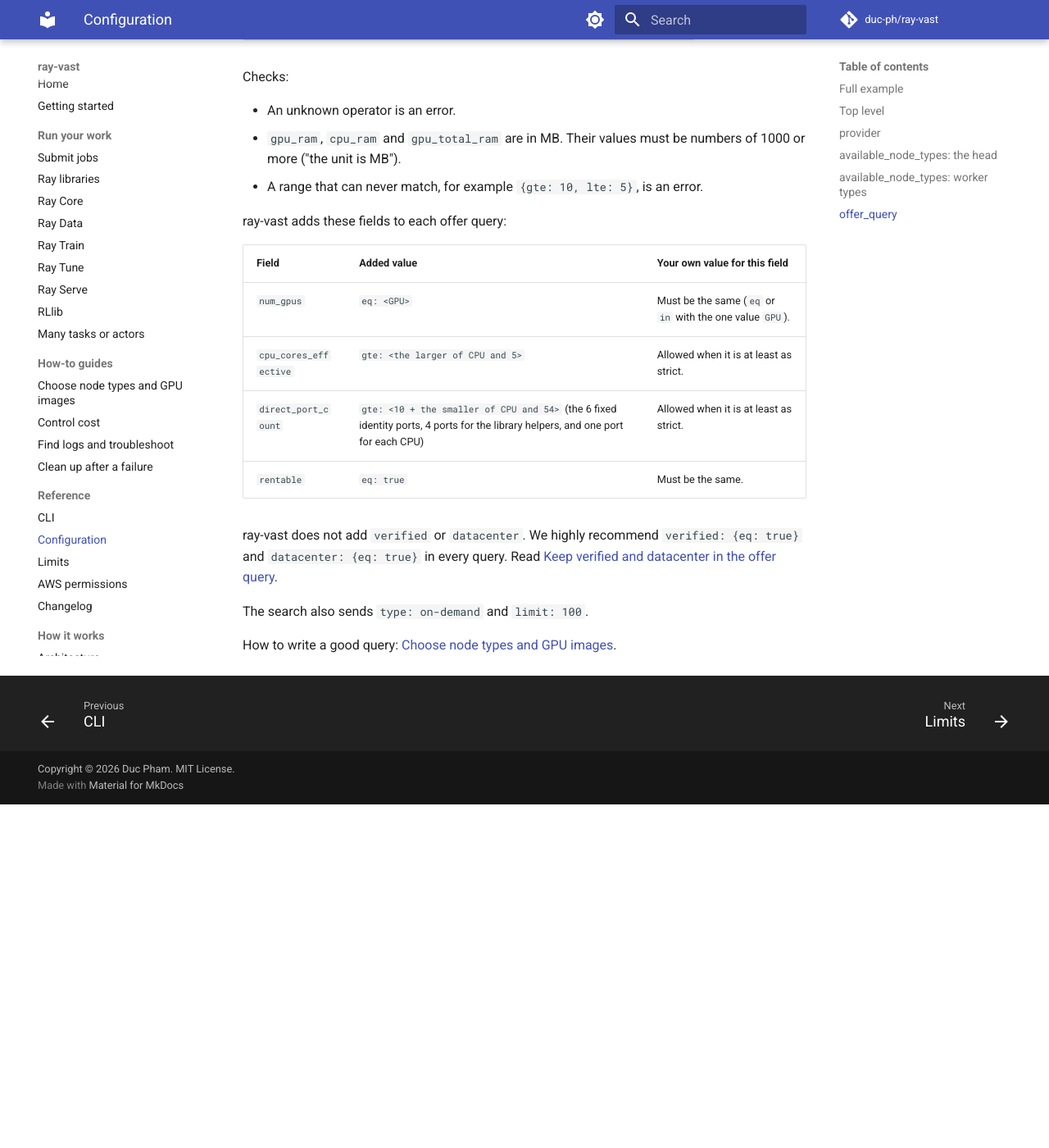
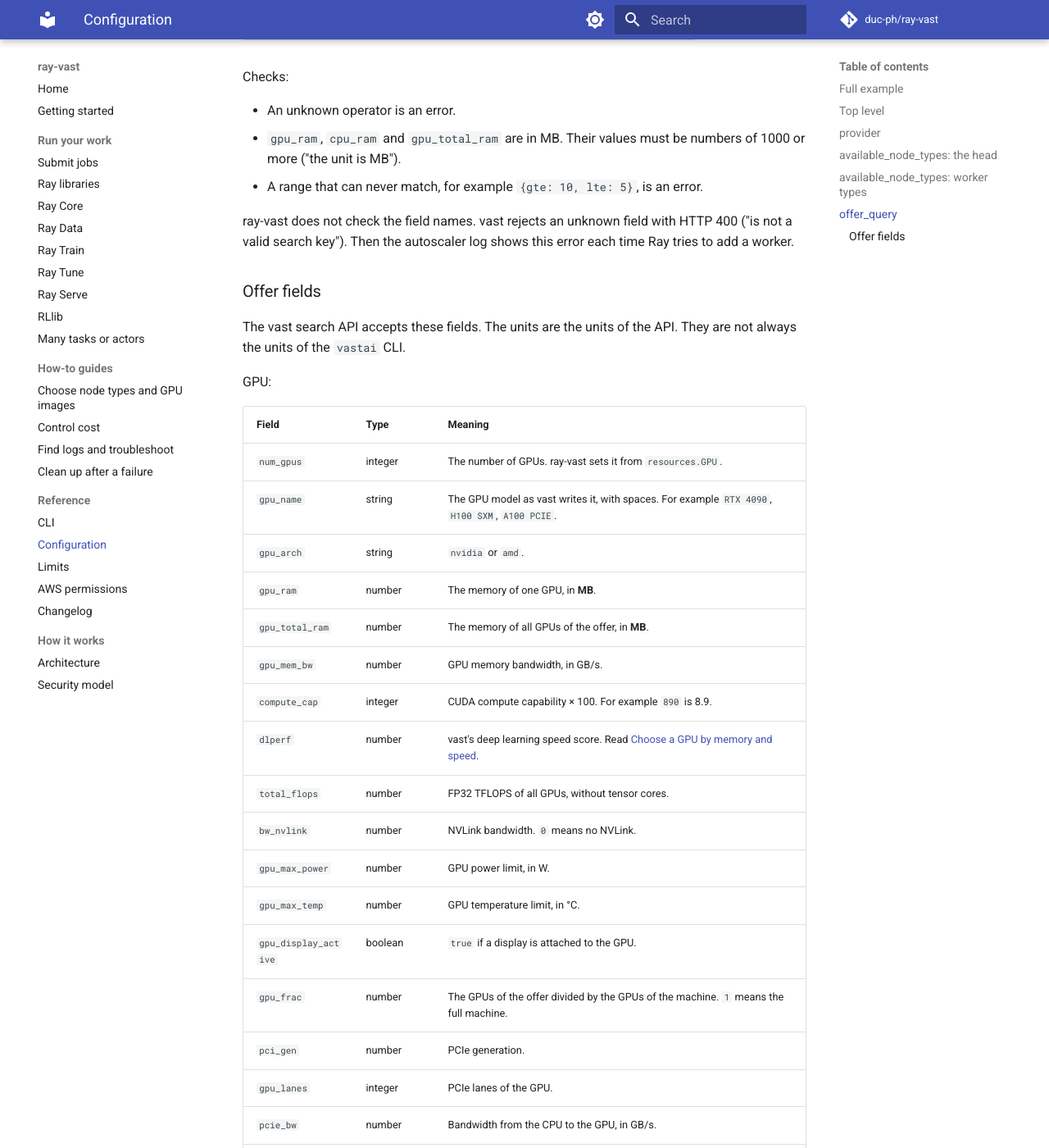
Before and after one commit to duc-ph/ray-vast, an MkDocs documentation site: the page built from docs/reference/configuration.md, in a window 1280 px wide and 1400 px high, scrolled down 3770 px. Shown: the whole window at 82% size. Built offline with MkDocs 1.6.1 and Material for MkDocs 9.7.7, drawn with Linux system fonts in a browser that asks for light colours; comment, search, counter and statistics services are not loaded; before the commit the page ends 4751 px from its top, so only the background shows below that; some of the changed text lies outside the part shown.

Commit message:
docs: list all vast offer fields in the configuration reference
The reference now lists each field that the vast search API accepts, with
its unit. The how-to points to the list instead of a partial table.

```diff
--- a/docs/how-to/node-types.md
+++ b/docs/how-to/node-types.md
@@ -119,17 +119,10 @@
 - Do not use `total_flops`. It is FP32 speed without tensor cores.
 - `verified` and `datacenter` in the offer query remove many offers. A narrow offer query can match no offer.
 
-## Optional fields
+## Other fields
 
-| Field | Use |
-|---|---|
-| `inet_down: {gte: 500}`, `inet_up: {gte: 500}` | Network speed in Mb/s. A fast download pulls the image sooner. A fast network moves Ray objects between hosts sooner. |
-| `static_ip: {eq: true}` | For long jobs. When the IP of a worker changes, ray-vast destroys the worker. |
-| `geolocation: {in: [US]}` | Location of the host. |
-| `reliability2: {gte: 0.98}` | vast's reliability score of the host. |
-| `dph_total: {lte: 0.5}` | Price limit for one instance, in $/hour. |
-
-ray-vast does not add the network speed fields. Add them to the offer query when your jobs need them.
+All the vast offer fields, with their units, are in [Offer fields](../reference/configuration.md#offer-fields).
+ray-vast does not add the network speed fields `inet_down` and `inet_up`. Add them to the offer query when your jobs need them.
 
 The provider sorts the offers by `dph_total`, the cheapest first. Read [How the provider picks an offer](../explanation/architecture.md#how-the-provider-picks-an-offer).
 
@@ -204,4 +197,4 @@
 
 `up` also takes longer with a big image, because the head pulls it. In our tests, `up` took 8 to 10 minutes with the 18 GB GPU image, and 2.5 to 6.5 minutes with the CPU image.
 
-To pull faster, add `inet_down: {gte: 500}` to the offer query. Read [Optional fields](#optional-fields).
+To pull faster, add `inet_down: {gte: 500}` to the offer query. Read [Offer fields](../reference/configuration.md#offer-fields).
--- a/docs/reference/configuration.md
+++ b/docs/reference/configuration.md
@@ -84,6 +84,93 @@
 - `gpu_ram`, `cpu_ram` and `gpu_total_ram` are in MB. Their values must be numbers of 1000 or more ("the unit is MB").
 - A range that can never match, for example `{gte: 10, lte: 5}`, is an error.
 
+ray-vast does not check the field names. vast rejects an unknown field with HTTP 400 ("is not a valid search key"). Then the autoscaler log shows this error each time Ray tries to add a worker.
+
+### Offer fields
+
+The vast search API accepts these fields. The units are the units of the API. They are not always the units of the `vastai` CLI.
+
+GPU:
+
+| Field | Type | Meaning |
+|---|---|---|
+| `num_gpus` | integer | The number of GPUs. ray-vast sets it from `resources.GPU`. |
+| `gpu_name` | string | The GPU model as vast writes it, with spaces. For example `RTX 4090`, `H100 SXM`, `A100 PCIE`. |
+| `gpu_arch` | string | `nvidia` or `amd`. |
+| `gpu_ram` | number | The memory of one GPU, in **MB**. |
+| `gpu_total_ram` | number | The memory of all GPUs of the offer, in **MB**. |
+| `gpu_mem_bw` | number | GPU memory bandwidth, in GB/s. |
+| `compute_cap` | integer | CUDA compute capability × 100. For example `890` is 8.9. |
+| `dlperf` | number | vast's deep learning speed score. Read [Choose a GPU by memory and speed](../how-to/node-types.md#choose-a-gpu-by-memory-and-speed). |
+| `total_flops` | number | FP32 TFLOPS of all GPUs, without tensor cores. |
+| `bw_nvlink` | number | NVLink bandwidth. `0` means no NVLink. |
+| `gpu_max_power` | number | GPU power limit, in W. |
+| `gpu_max_temp` | number | GPU temperature limit, in °C. |
+| `gpu_display_active` | boolean | `true` if a display is attached to the GPU. |
+| `gpu_frac` | number | The GPUs of the offer divided by the GPUs of the machine. `1` means the full machine. |
+| `pci_gen` | number | PCIe generation. |
+| `gpu_lanes` | integer | PCIe lanes of the GPU. |
+| `pcie_bw` | number | Bandwidth from the CPU to the GPU, in GB/s. |
+| `cuda_max_good` | number | The highest CUDA version that the driver supports. For example `12.8`. |
+| `driver_version` | integer | The driver version as one number: major × 1000000 + minor × 1000 + patch. For example `570133007` is 570.133.07. |
+
+CPU and memory:
+
+| Field | Type | Meaning |
+|---|---|---|
+| `cpu_cores_effective` | number | The virtual CPUs that the instance gets. ray-vast adds a floor. |
+| `cpu_cores` | integer | The virtual CPUs of the machine. |
+| `cpu_ghz` | number | CPU clock speed, in GHz. |
+| `cpu_ram` | number | System memory of the instance, in **MB**. |
+| `cpu_arch` | string | `amd64` or `arm64`. |
+| `cpu_name` | string | The CPU model. |
+
+Disk:
+
+| Field | Type | Meaning |
+|---|---|---|
+| `disk_space` | number | Free disk space, in GB. |
+| `disk_bw` | number | Disk read bandwidth, in MB/s. |
+
+Network:
+
+| Field | Type | Meaning |
+|---|---|---|
+| `inet_down` | number | Download speed, in Mb/s. It sets the pull limit of a candidate. Read [Image size and the pull limit](../how-to/node-types.md#image-size-and-the-pull-limit). |
+| `inet_up` | number | Upload speed, in Mb/s. A fast network moves Ray objects between hosts sooner. |
+| `inet_down_cost` | number | Download traffic price, in $/GB. |
+| `inet_up_cost` | number | Upload traffic price, in $/GB. |
+| `direct_port_count` | integer | Open ports on the router of the host. ray-vast adds a floor. |
+| `static_ip` | boolean | `true` if the IP address is stable. When the IP address of a worker changes, ray-vast destroys the worker. Use it for long jobs. |
+
+Host:
+
+| Field | Type | Meaning |
+|---|---|---|
+| `verified` | boolean | `true` if vast verified the machine. |
+| `datacenter` | boolean | `true` if the host is a datacenter. |
+| `reliability` | number | vast's reliability score of the machine, from 0 to 1. `reliability2` is the same value. |
+| `duration` | number | The longest rental time that the host allows, in **seconds**. |
+| `geolocation` | string | Two-letter country code. Use `eq`, `neq`, `in` or `notin`. For example `{in: [US, CA]}`. |
+| `os_version` | string | Ubuntu version of the host, for example `22.04`. `ubuntu_version` is the same field. |
+| `vms_enabled` | boolean | `true` if the machine is a VM instance (vast's meaning). |
+| `mobo_name` | string | The motherboard model. |
+| `machine_id` | integer | The machine. Use `notin` to skip a machine. |
+| `host_id` | integer | The host account. Use `notin` to skip a host. |
+| `cluster_id` | integer | vast's cluster of the machine, or `null`. |
+| `rentable` | boolean | ray-vast sets it to `true`. |
+
+Price:
+
+| Field | Type | Meaning |
+|---|---|---|
+| `dph_total` | number | Price of the instance, in $/hour. The provider rents the cheapest offers first. |
+| `dlperf_per_dphtotal` | number | `dlperf` for each $/hour. |
+| `flops_per_dphtotal` | number | `total_flops` for each $/hour. |
+| `storage_cost` | number | Disk price, in $/GB/month. |
+
+The fields `external`, `rented` and `has_avx` do not change the result. Do not use them.
+
 ray-vast adds these fields to each offer query:
 
 | Field | Added value | Your own value for this field |
```
